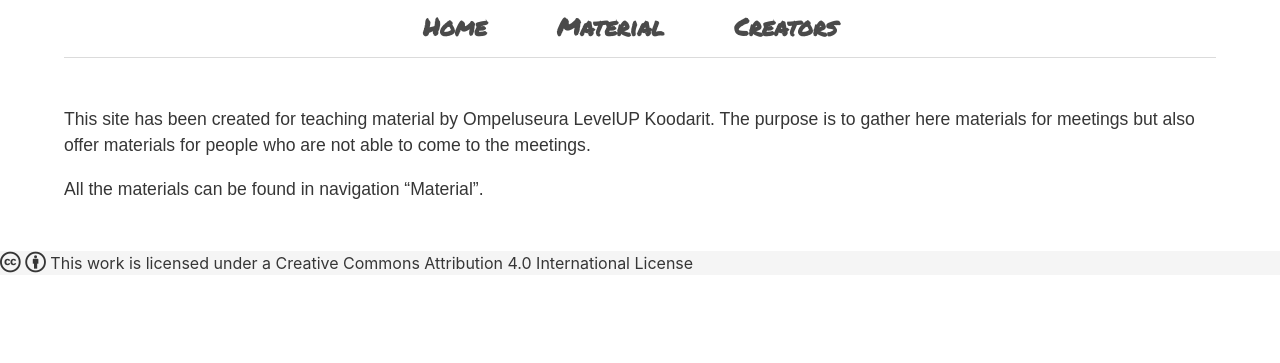
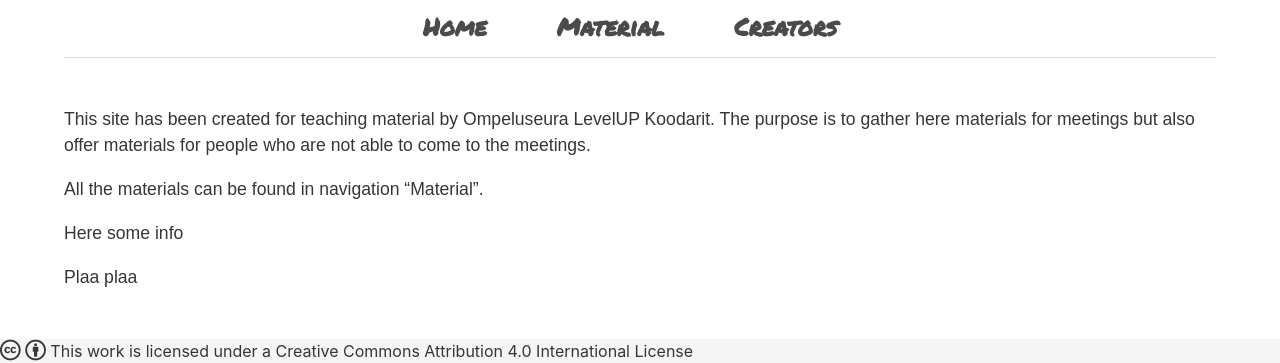
Before and after one commit to OSlevelUPkoodarit/OSlevelUPkoodarit.github.io, a Jekyll site: the page built from index.md, in a window 1280 px wide, cut to the strip 644-1007 px from the top of the page. Built offline with Jekyll 4.4.1, drawn with Linux system fonts in a browser that asks for light colours; nearby versions of some CDN libraries; before the commit the page ends 919 px from its top, so only the background shows below that.

Commit message:
small fixes

```diff
--- a/index.md
+++ b/index.md
@@ -9,3 +9,7 @@ layout: post
 This site has been created for teaching material by Ompeluseura LevelUP Koodarit. The purpose is to gather here materials for meetings but also offer materials for people who are not able to come to the meetings.
 
 All the materials can be found in navigation "Material".
+
+Here some info
+
+Plaa plaa
```
